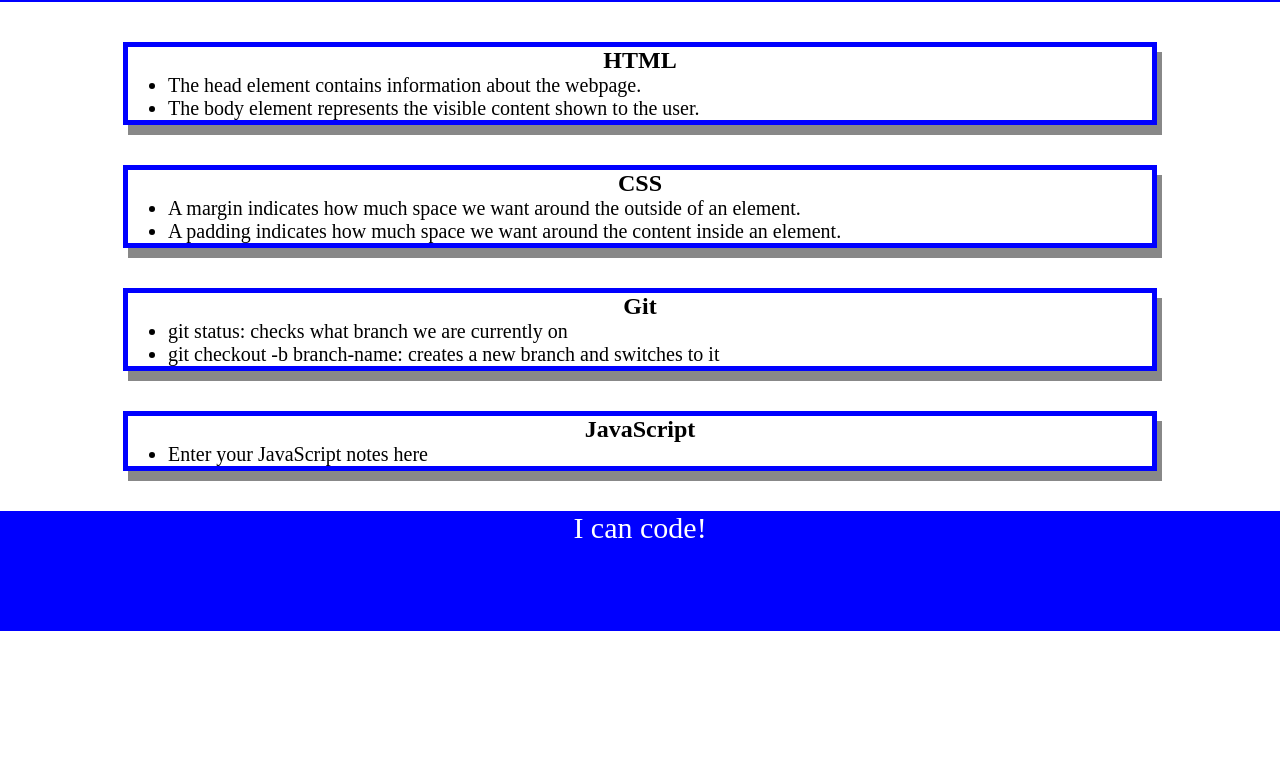
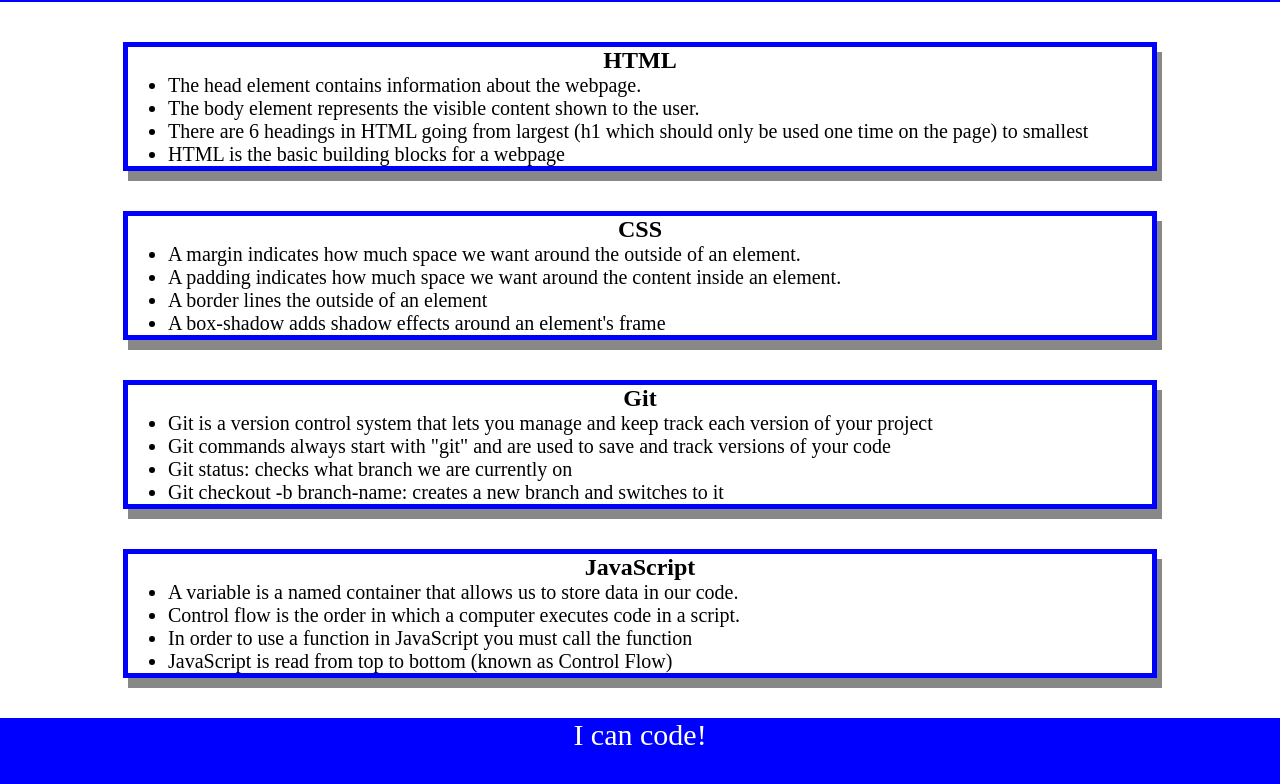
Before and after one commit to shannonkprice00/prework-study-guide, a plain HTML site: page index.html in a window 1280 px wide. Shown: the part 118-902 px from the top of the page. Before the commit the page ends 800 px from the top, so only its background shows below. Drawn offline with Linux system fonts and the light colour scheme.

Commit message:
improved JS functions and added additional study notes

```diff
--- a/assets/script.js
+++ b/assets/script.js
@@ -1,21 +1,33 @@
+
 var topics = ['HTML', 'CSS', 'Git', 'JavaScript'];
 
+var randomTopic = topics[Math.floor(Math.random() * topics.length)];
+
+
+function listTopics() {
 
   for(var x = 0; x < topics.length; x++) {
     console.log(topics[x]);
   }
+}
 
 
-/*
-if (topic === 'HTML') {
+function selectTopics() {
+    if (randomTopic === 'HTML') {
       console.log("Let's study HTML!");
-} else if (topic === 'CSS') {
-    console.log("Let's study CSS");
-} else if (topic === 'Git') {
+    } else if (randomTopic=== 'CSS') {
+      console.log("Let's study CSS!");
+    } else if (randomTopic === 'Git') {
       console.log("Let's study Git!");
-} else if (topic 'JavaScript') {
+    } else if (randomTopic === 'JavaScript') {
       console.log("Let's study JavaScript!");
     } else {
-    console.log("Please try again!");
+      console.log('Please try again!');
     }
-*/
+  }
+
+  console.log('Here are the topics we learned through Prework:');
+  listTopics()
+
+  console.log('Which topic should we study first?');
+  selectTopics()
--- a/index.html
+++ b/index.html
@@ -19,6 +19,8 @@
         <ul>
           <li>The head element contains information about the webpage.</li>
           <li>The body element represents the visible content shown to the user.</li>
+          <li>There are 6 headings in HTML going from largest (h1 which should only be used one time on the page) to smallest</li>
+          <li>HTML is the basic building blocks for a webpage</li>
         </ul>
       </section>
 
@@ -27,21 +29,28 @@
         <ul>
           <li>A margin indicates how much space we want around the outside of an element.</li>
           <li>A padding indicates how much space we want around the content inside an element.</li>
+          <li>A border lines the outside of an element</li>
+          <li>A box-shadow adds shadow effects around an element's frame</li>
         </ul>
       </section>
 
       <section class="card" id="git-section">
         <h2>Git</h2>
         <ul>
-          <li>git status: checks what branch we are currently on</li>
-          <li>git checkout -b branch-name: creates a new branch and switches to it</li>
+          <li>Git is a version control system that lets you manage and keep track each version of your project</li>
+          <li>Git commands always start with "git" and are used to save and track versions of your code</li>
+          <li>Git status: checks what branch we are currently on</li>
+          <li>Git checkout -b branch-name: creates a new branch and switches to it</li>
         </ul>
       </section>
 
       <section class="card" id="javascript-section">
         <h2>JavaScript</h2>
         <ul>
-          <li>Enter your JavaScript notes here</li>
+          <li>A variable is a named container that allows us to store data in our code.</li>
+          <li>Control flow is the order in which a computer executes code in a script.</li>
+          <li>In order to use a function in JavaScript you must call the function</li>
+          <li>JavaScript is read from top to bottom (known as Control Flow)</li>
         </ul>
       </section>
     </main>
```
Lines whose indentation alone changed are shown as unchanged.
